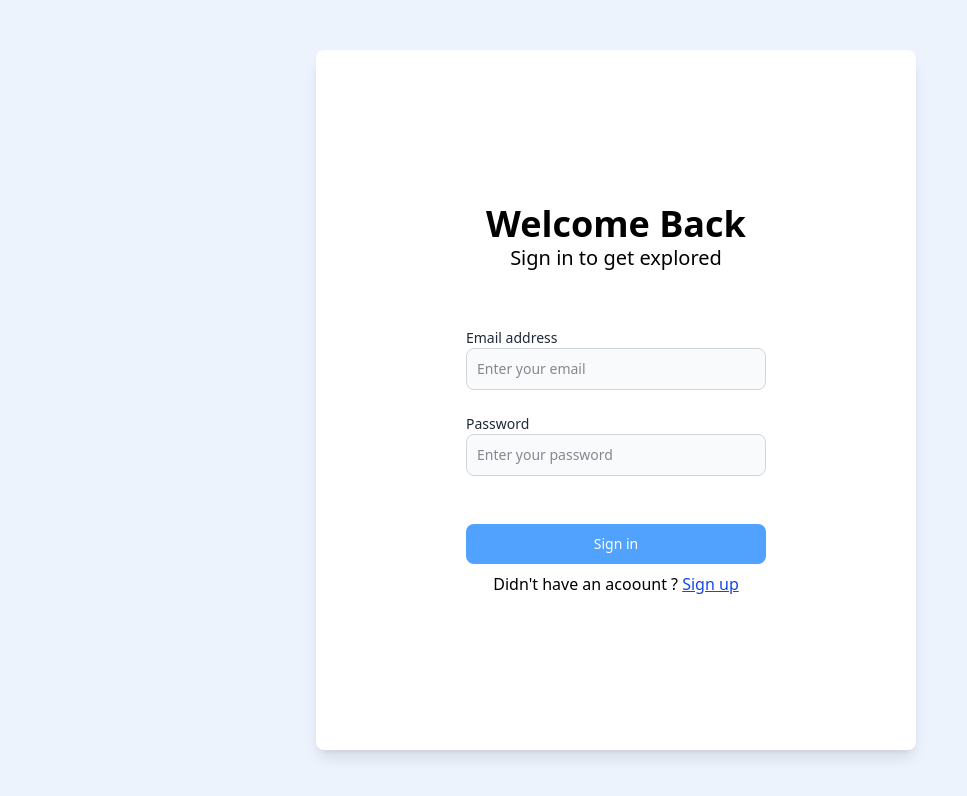
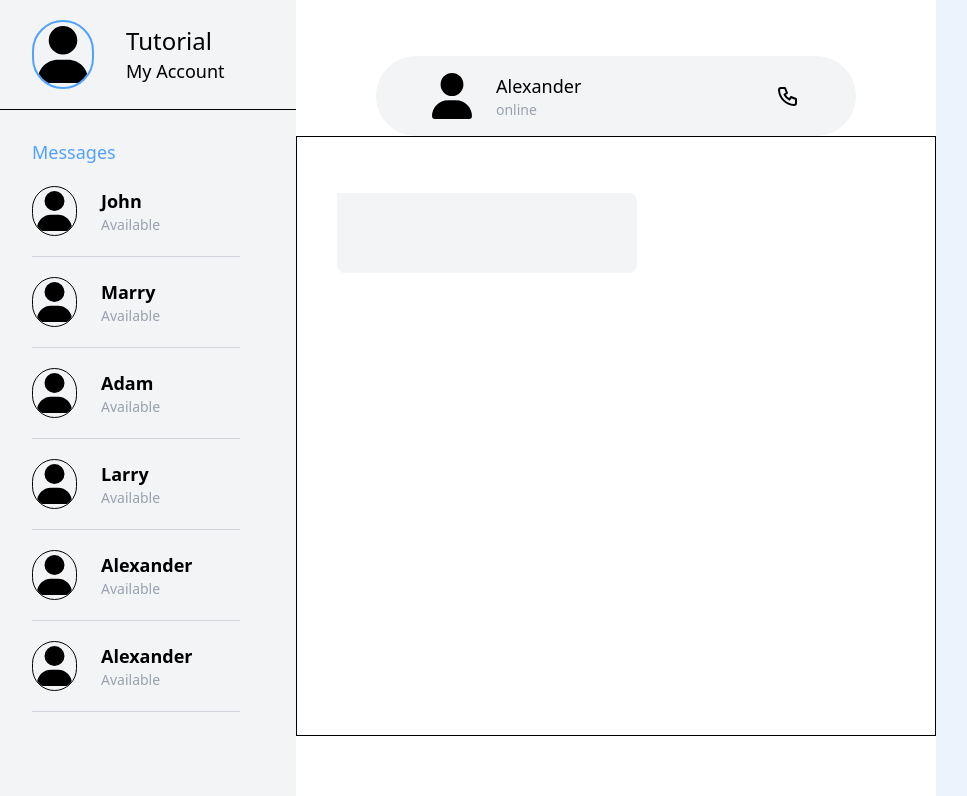
Before and after one commit to Shivam07Singh/Chatting-App, a React (Vite) app in the folder client/: page / in a window 1280 px wide. Shown: the top 796 px of the page, without its empty margins (24-991 px from the left). Built offline with nearby package versions, Linux system fonts and the light colour scheme.

Commit message:
Dashboard left part

```diff
--- a/client/src/App.jsx
+++ b/client/src/App.jsx
@@ -1,17 +1,16 @@
-import { useState } from 'react'
-import reactLogo from './assets/react.svg'
-import viteLogo from '/vite.svg'
-import './App.css'
-import './index.css'
-import Form from './modules/Dashboard/Form'
-function App() {
+import "./App.css";
+import "./index.css";
+import Dashboard from "./modules/Dashboard";
 
 
+
+function App() {
   return (
     <div className="bg-[#edf3fc] flex justify-center items-center h-screen">
-      <Form />
+      {/* <Form /> */}
+      <Dashboard/>
     </div>
   );
 }
 
-export default App
+export default App;
--- /dev/null
+++ b/client/src/modules/Dashboard.jsx
@@ -0,0 +1,111 @@
+import React from "react";
+import userLogo from "../assets/user-solid.svg";
+
+const Dashboard = () => {
+  const contacts = [
+    {
+      name: "John",
+      status: "Available",
+      img: userLogo,
+    },
+    {
+      name: "Marry",
+      status: "Available",
+      img: userLogo,
+    },
+    {
+      name: "Adam",
+      status: "Available",
+      img: userLogo,
+    },
+    {
+      name: "Larry",
+      status: "Available",
+      img: userLogo,
+    },
+    {
+      name: "Alexander",
+      status: "Available",
+      img: userLogo,
+    },
+
+    {
+      name: "Alexander",
+      status: "Available",
+      img: userLogo,
+    },
+
+  ];
+
+  return (
+    <div className="w-screen flex">
+      <div className="h-screen w-[25%] bg-gray-100">
+        <div className="flex items-center my-[20px] mx-14">
+          <div className="border-2 border-blue-400 p-[4px] rounded-full overflow-auto">
+            <img src={userLogo} width={50} height={50} alt="userLogo" />
+          </div>
+          <div className="ml-8">
+            <p className="text-2xl">Tutorial</p>
+            <p className="text-lg font-light">My Account</p>
+          </div>
+        </div>
+        <hr />
+        <div className="mx-14 mt-7">
+          <div className="text-blue-400 text-lg">Messages</div>
+          <div>
+            {contacts.map(({ name, status, img }) => {
+              return (
+                <div className="flex items-center py-[20px] border-b border-b-gray-300">
+                  <div className="cursor-pointer flex items-center">
+                    <div className="border border-black p-[4px] rounded-full overflow-auto">
+                      <img src={img} width={35} height={35} alt="userLogo" />
+                    </div>
+                    <div className="ml-6">
+                      <h3 className="text-lg font-semibold">{name}</h3>
+                      <p className="text-sm text-gray-400 font-light">{status}</p>
+                    </div>
+                  </div>
+                </div>
+              );
+            })}
+          </div>
+        </div>
+      </div>
+      <div className="h-screen w-[50%] bg-white flex flex-col items-center">
+        <div className="w-[75%] bg-gray-100 h-[80px] mt-14 rounded-full flex items-center px-14">
+          <div className=" cursor-pointer">
+            <img src={userLogo} alt="userlogo" width={40} height={40} />
+          </div>
+          <div className="ml-6 mr-auto">
+            <h3 className="text-lg ">Alexander</h3>
+            <p className="text-sm text-gray-400 font-light">online</p>
+          </div>
+          <div className="cursor-pointer">
+            <svg
+              xmlns="http://www.w3.org/2000/svg"
+              viewBox="0 0 24 24"
+              fill="none"
+              stroke="currentColor"
+              stroke-linecap="round"
+              stroke-linejoin="round"
+              width="24"
+              height="24"
+              stroke-width="2"
+            >
+              <path d="M5 4h4l2 5l-2.5 1.5a11 11 0 0 0 5 5l1.5 -2.5l5 2v4a2 2 0 0 1 -2 2a16 16 0 0 1 -15 -15a2 2 0 0 1 2 -2"></path>
+            </svg>
+          </div>
+        </div>
+        <div className="h-[75%] border w-full overflow-scroll">
+          <div className="h-[1000px] px-10 py-14">
+            <div className="h-[80px] w-[300px] bg-gray-100 rounded-b-lg rounded-tr-lg"></div>
+          </div>
+        </div>
+
+      </div>
+      <div className="min-h-screen w-full md:w-1/4"></div>
+    </div>
+  );
+};
+
+export default Dashboard;
--- a/client/src/modules/Dashboard/Form.jsx
+++ b/client/src/modules/Form.jsx
@@ -1,28 +1,27 @@
 import React, { useState } from "react";
-import Input from "../../components/Input";
-import Button from "../../components/Button";
+import Input from "../components/Input";
+import Button from "../components/Button";
 
-
-function Form({
-  isSignInPage = true,
-}) {
-
+function Form({ isSignInPage = true }) {
   const [data, setData] = useState({
     ...(isSignInPage && {
-      fullName:''
+      fullName: "",
     }),
-    email: '',
-    password:'',
-  })
+    email: "",
+    password: "",
+  });
 
-  console.log('data:',data)
+  console.log("data:", data);
   return (
     <div className="bg-white w-[600px] h-[700px] shadow-lg rounded-lg flex flex-col justify-center items-center">
       <div className="text-4xl font-extrabold ">{isSignInPage ? "Welcome Back" : "Welcome"}</div>
       <div className="text-xl font-light mb-14">
         {isSignInPage ? "Sign in to get explored" : "Sign up now to get started"}
       </div>
-      <form className="flex flex-col w-full items-center" onSubmit={()=>console.log('Form Submitted')}>
+      <form
+        className="flex flex-col w-full items-center"
+        onSubmit={() => console.log("Form Submitted")}
+      >
         {isSignInPage ? (
           ""
         ) : (
@@ -54,7 +53,7 @@ function Form({
           value={data.password}
           onChange={(e) => setData({ ...data, password: e.target.value })}
         />
-        <Button label={isSignInPage ? "Sign in" : "Sign Up"} className="w-1/2 mb-2"  type="submit"/>
+        <Button label={isSignInPage ? "Sign in" : "Sign Up"} className="w-1/2 mb-2" type="submit" />
       </form>
 
       <div>
```
Also changed, not shown: client/src/assets/user-solid.svg (added).
